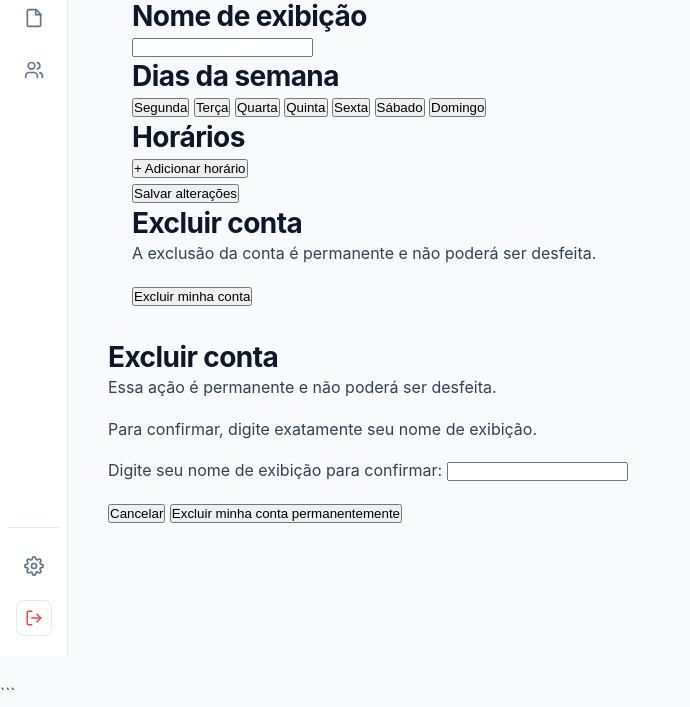
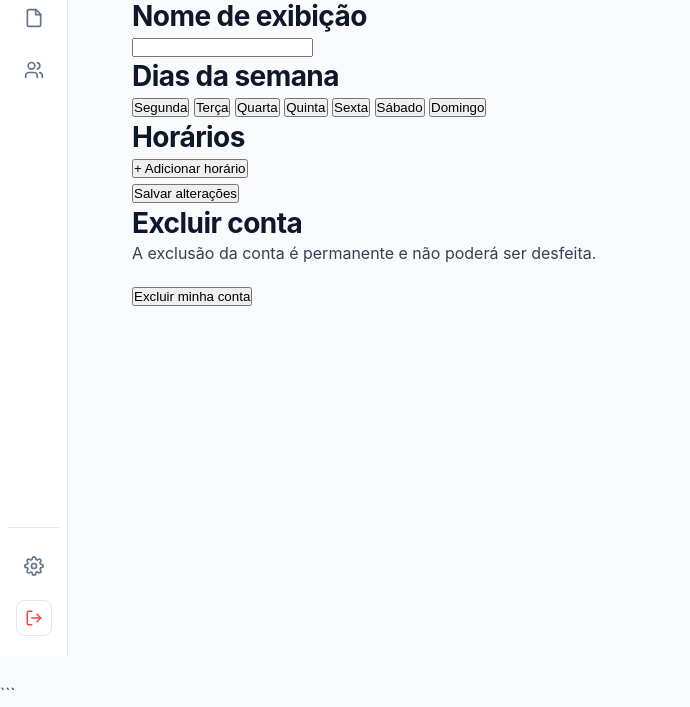
Before and after one commit to MiguelBrina/TCC---ClassPlanner, a Django app: page /excluir-conta/ in a window 1280 px wide. Shown: the part 144-851 px from the top of the page, without its empty margins (0-690 px from the left). Run offline with Django 5.2, Linux system fonts and the light colour scheme; the visitor is signed in with stand-in values (Sample User, id 1).

Commit message:
fix: corrigindo exclusão de conta que agora esta funcionando

```diff
--- a/templates/account/configuracoes.html
+++ b/templates/account/configuracoes.html
@@ -113,7 +113,7 @@
 
 </div>
 
-<div id="modal-exclusao">
+<div id="modal-exclusao" style="display: none;">
 
     <div id="modal-conteudo">
 
```
